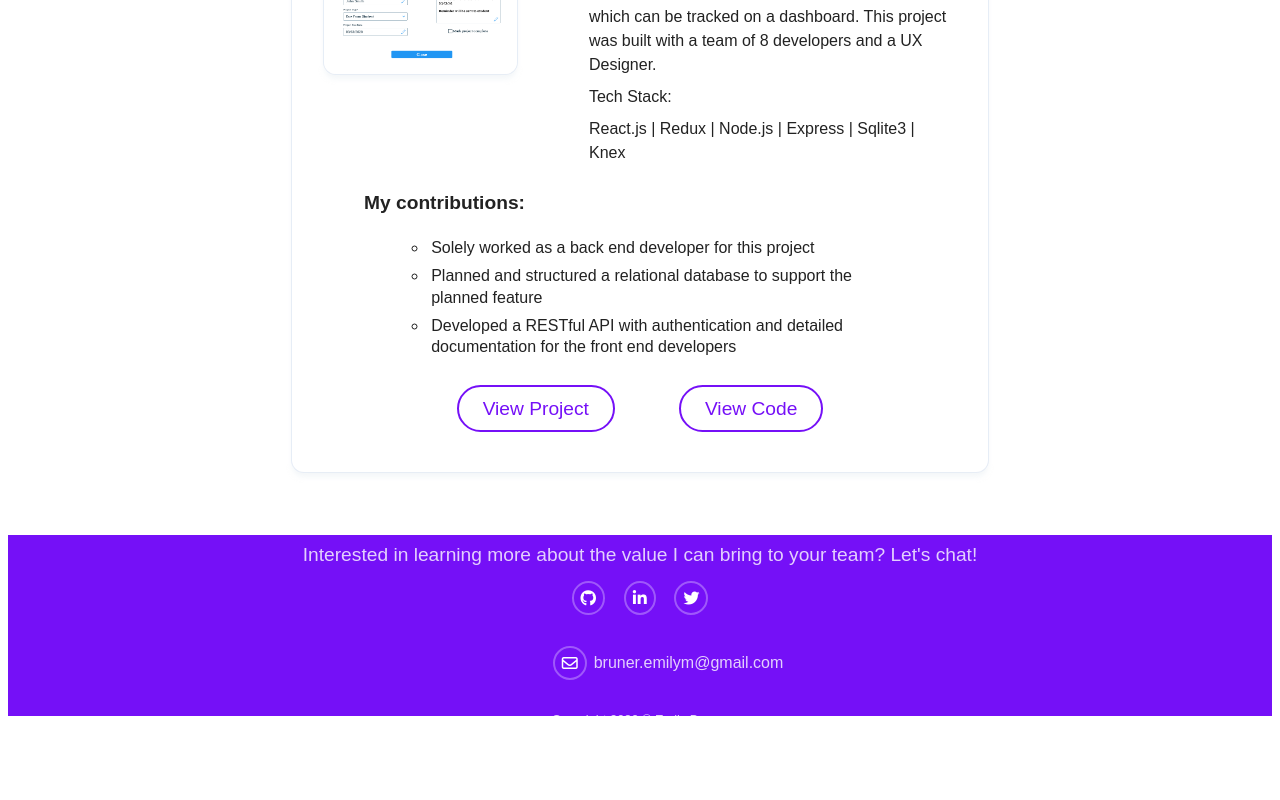
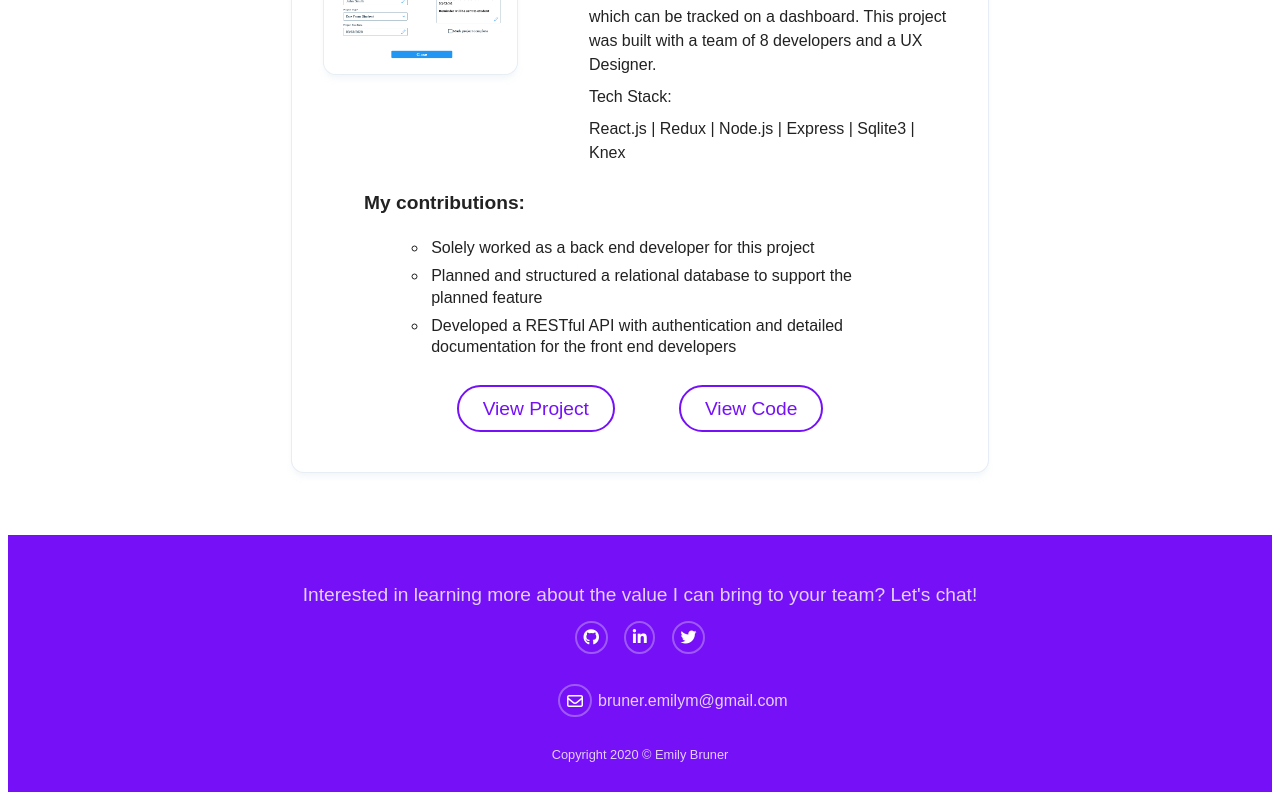
Before and after one commit to emilybruner/finalportfolio, a React (Create React App) app: page / in a window 1280 px wide. Shown: the part 3066-3866 px from the top of the page. Before the commit the page ends 3790 px from the top, so only its background shows below. Built offline with nearby package versions, Linux system fonts and the light colour scheme.

Commit message:
added padding to footer

```diff
--- a/src/App.css
+++ b/src/App.css
@@ -45,7 +45,7 @@ html {
   -webkit-font-smoothing: antialiased;
   min-width: 300px;
   overflow-x: hidden;
-  overflow-y: scroll;
+
   text-rendering: optimizeLegibility;
   -webkit-text-size-adjust: 100%;
   -moz-text-size-adjust: 100%;
@@ -57,4 +57,5 @@ html {
 body{
   max-width: 100vw;
   overflow-x: hidden;
+  overflow-y: auto;
 }
--- a/src/sass/Footer.scss
+++ b/src/sass/Footer.scss
@@ -5,7 +5,7 @@
     flex-direction: column;
     justify-content: center;
     align-items: center;
-    padding: 4%;
+    padding: 7%;
     margin-top: 5%;
 
     @include respond(phone){
```
